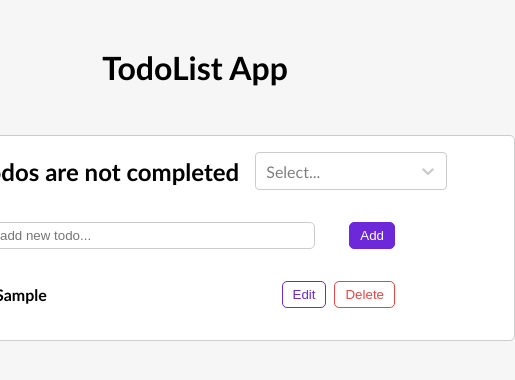
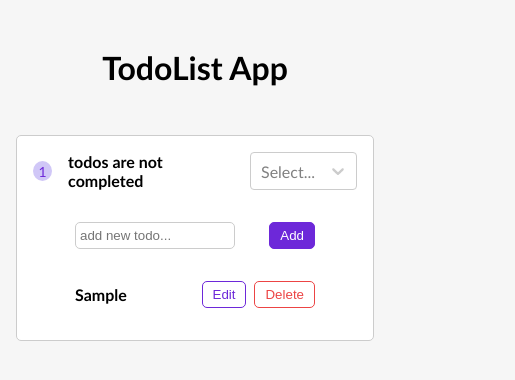
Before and after one commit to HaniyehPeyvandi/TodoList, a React (Create React App) app: page / in a window 390 px wide. Both pictures are taken after typing "Sample" into the empty fields and a click on the button "Add". Shown: the top 380 px of the page, 515 px wide, since content can reach past the window. Built offline with nearby package versions, Linux system fonts and the light colour scheme.

Commit message:
add styles for responsive design

```diff
--- a/src/components/Navbar.module.css
+++ b/src/components/Navbar.module.css
@@ -30,3 +30,12 @@
 .select  span{
   display: none;
 }
+
+@media screen and (max-width:768px) {
+  .header h2, .heading{
+    font-size: 16px;
+  }
+  .select{
+    width: auto;
+  }
+}
--- a/src/components/Todo.module.css
+++ b/src/components/Todo.module.css
@@ -31,3 +31,9 @@
   border: 1px solid rgb(236,68,68);
   margin-left: 0.5rem;
 }
+
+@media screen and (max-width:768px) {
+  .todo{
+    width: 15rem;
+  }
+}
--- a/src/components/TodoApp.module.css
+++ b/src/components/TodoApp.module.css
@@ -8,3 +8,9 @@
   flex-direction: column;
   align-items: center;
 }
+
+@media screen and (max-width:768px) {
+  .container{
+    width: auto;
+  }
+}
--- a/src/components/TodoForm.module.css
+++ b/src/components/TodoForm.module.css
@@ -36,3 +36,12 @@
   background-color: #c29ffa;
   border: none;
 }
+
+@media screen and (max-width:768px) {
+  .input{
+    width: 10rem;
+  }
+  .formControl{
+    width: 15rem;
+  }
+}
```
